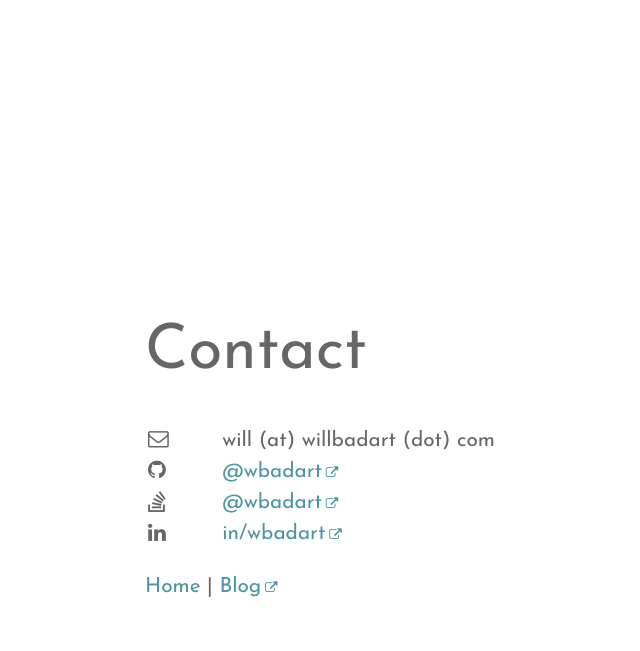
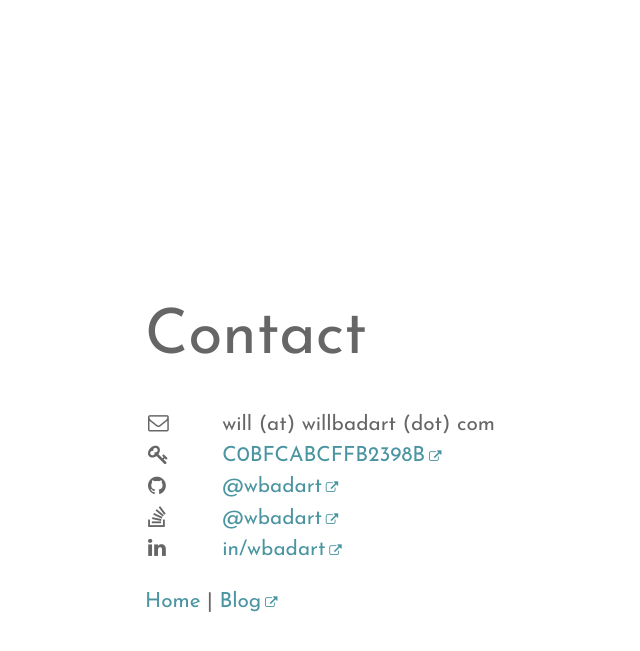
Before and after one commit to wbadart/wbadart.github.io, a Jekyll site: the page built from pages/contact.html, in a window 1280 px wide. Shown: the top 651 px of the page, without its empty margins (47-687 px from the left). Built offline with Jekyll 4.4.1, drawn with Linux system fonts in a browser that asks for light colours.

Commit message:
Added public key to contact info

```diff
--- a/_data/profiles.yml
+++ b/_data/profiles.yml
@@ -1,5 +1,9 @@
 - text: will (at) willbadart (dot) com
   icon: envelope-o
+
+- text: C0BFCABCFFB2398B
+  icon: key
+  link: hkps.pool.sks-keyservers.net/pks/lookup?op=get&search=0xC0BFCABCFFB2398B
 
 - text: "@wbadart"
   icon: github
```
